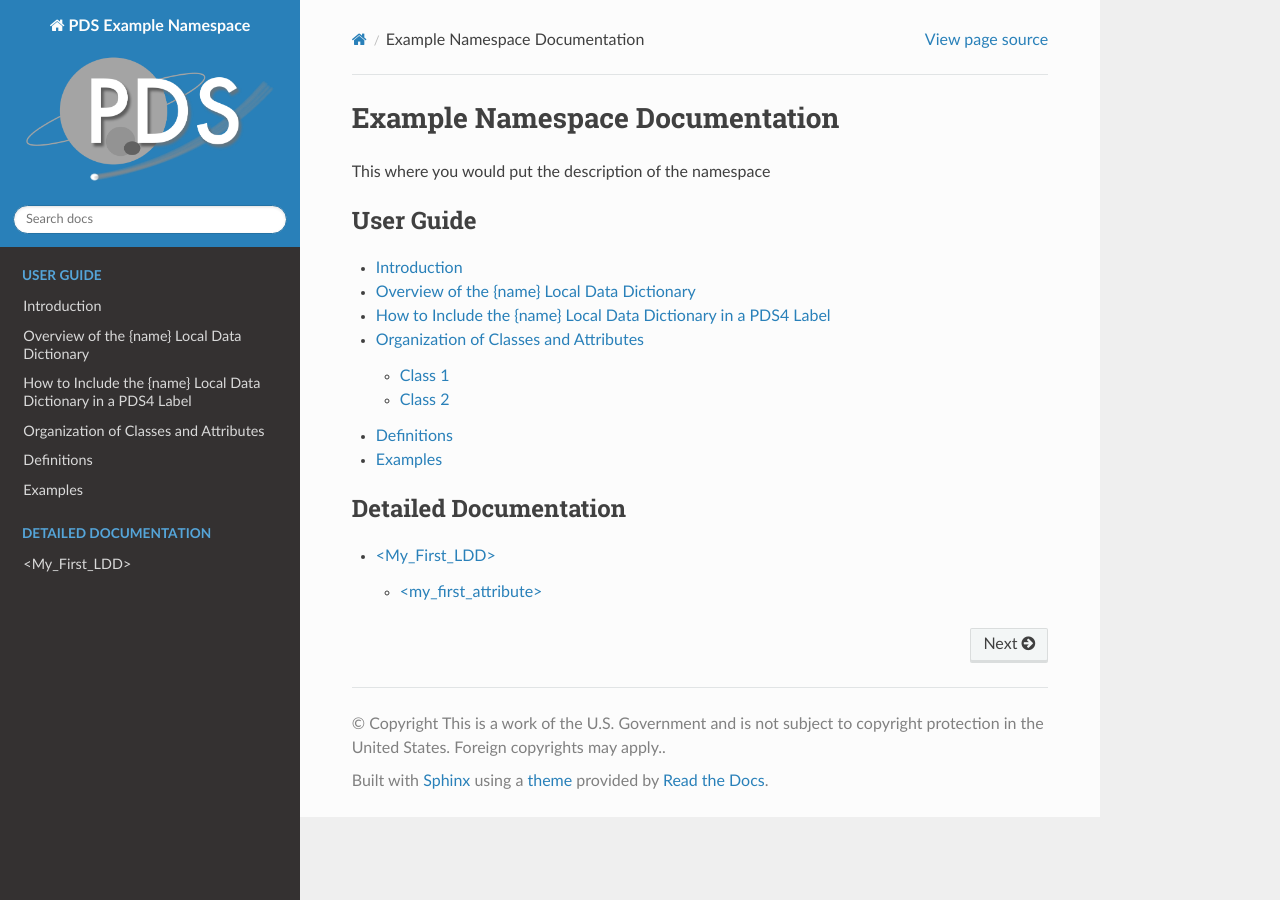
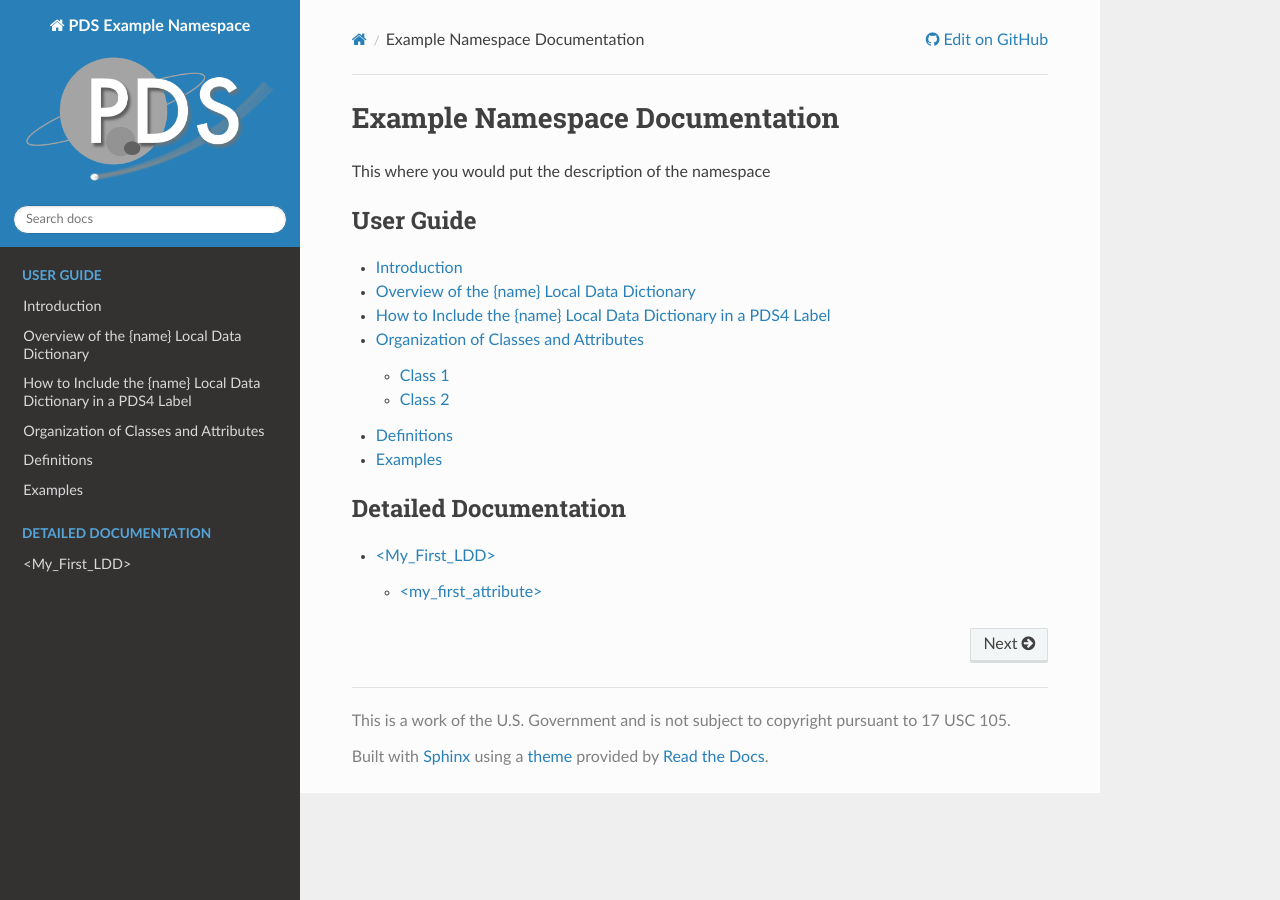
Before and after one commit to pds-data-dictionaries/ldd-template, a Sphinx documentation site: the page built from docs/source/index.rst, in a window 1280 px wide. Built offline with Sphinx 7.4.7 and the Read the Docs theme 2.0.0, drawn with Linux system fonts in a browser that asks for light colours.

Commit message:
Add copyright and Edit on Github

```diff
--- /dev/null
+++ b/docs/source/_static/theme_overrides.css
@@ -0,0 +1,28 @@
+/* override table width restrictions */
+@media screen and (min-width: 767px) {
+
+   .wy-table-responsive table td {
+      /* !important prevents the common CSS stylesheets from overriding
+         this as on RTD they are loaded after this stylesheet */
+      white-space: normal !important;
+   }
+
+   .wy-table-responsive {
+      overflow: visible !important;
+   }
+}
+
+/* replace the copyright to eliminate the copyright symbol enforced by
+   the ReadTheDocs theme but eschewed by our legal team */
+div[role=contentinfo] {
+	visibility: hidden;
+	position: relative;
+}
+
+div[role=contentinfo]:after {
+	visibility: visible;
+	position: absolute;
+	top: 0;
+	left: 0;
+	content: "This is a work of the U.S. Government and is not subject to copyright pursuant to 17 USC 105.";
+}
--- a/docs/source/conf.py
+++ b/docs/source/conf.py
@@ -18,7 +18,7 @@
 # -- Project information -----------------------------------------------------
 
 project = 'PDS Example Namespace'
-copyright = 'This is a work of the U.S. Government and is not subject to copyright protection in the United States. Foreign copyrights may apply.'
+# copyright = overidden by CSS specified below
 author = 'NASA Planetary Data System'
 
 
@@ -64,3 +64,28 @@ html_static_path = ['_static']
 # -- Read the docs config -------
 
 html_logo = '_static/images/PDS_Planets.png'
+
+html_context = {
+    'display_github': True,
+    "github_user": "pds-data-dictionaries",
+    "github_repo": "ldd-template",
+    "github_version": "main/docs/source/"
+}
+
+html_css_files = [
+    'theme_overrides.css',
+]
+
+html_theme_options = {
+    'canonical_url': '',
+    'logo_only': False,
+    'display_version': True,
+    'prev_next_buttons_location': 'bottom',
+    'style_external_links': False,
+    # Toc options
+    'collapse_navigation': True,
+    'sticky_navigation': True,
+    'navigation_depth': 4,
+    'includehidden': True,
+    'titles_only': False
+}
```
Also changed, not shown: requirements.txt (+4 -4 lines).
